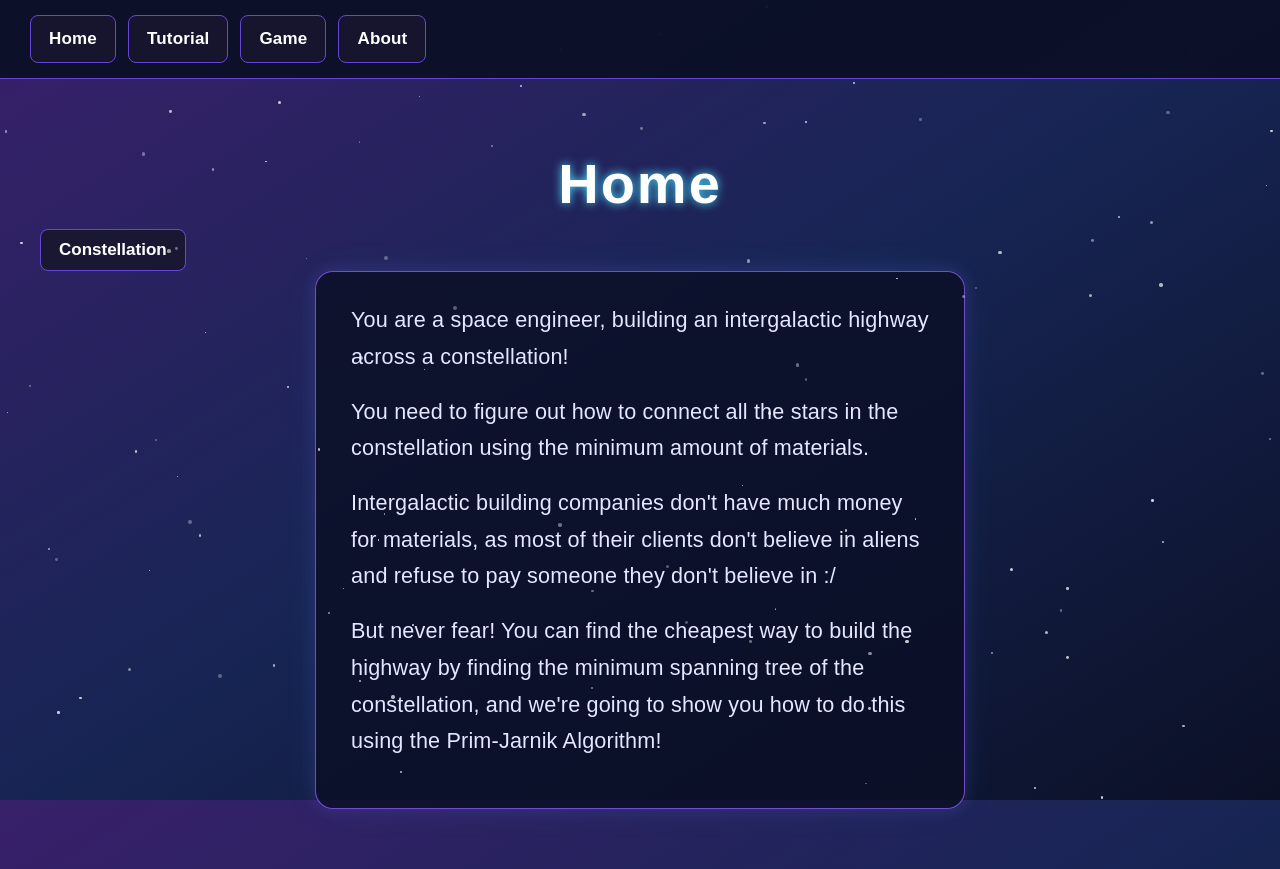
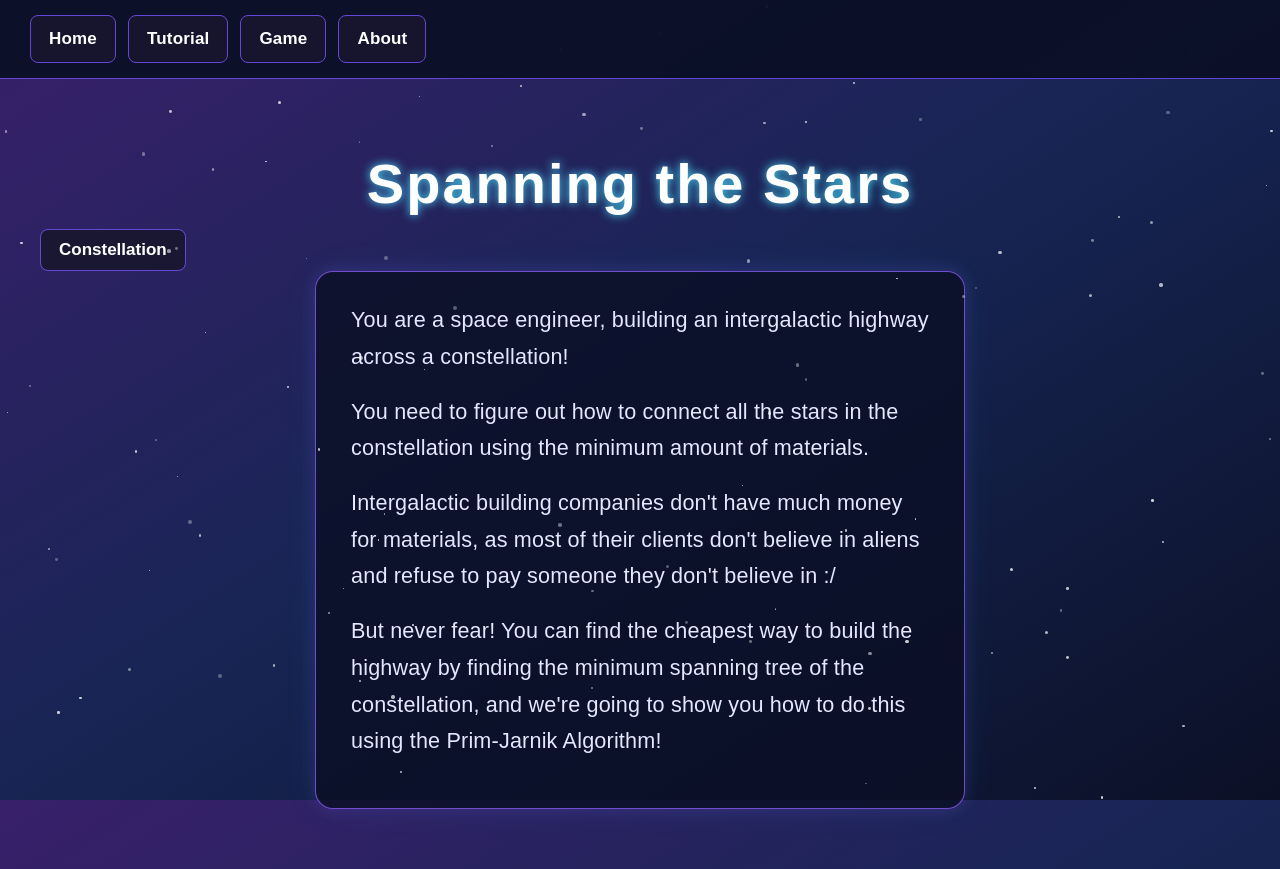
Before and after one commit to Eiznek-II/doyouhavetheguts2026, a React (Vite) app in the folder spanning-the-stars/: page / in a window 1280 px wide. Built offline with nearby package versions, Linux system fonts and the light colour scheme; grey boxes are pictures that could not be loaded.

Commit message:
aesthetic updates

```diff
--- a/spanning-the-stars/src/pages/Home.jsx
+++ b/spanning-the-stars/src/pages/Home.jsx
@@ -13,7 +13,7 @@ export default function Home() {
   return (
     <div className="home-page">
       <div className='container'>
-        <h1>Home</h1>
+        <h1>Spanning the Stars</h1>
         <button onClick={openConstellation}
                 className = "collapsible">Constellation </button>
         {isOpen && (
```
Also changed, not shown: spanning-the-stars/public/alien.png.
